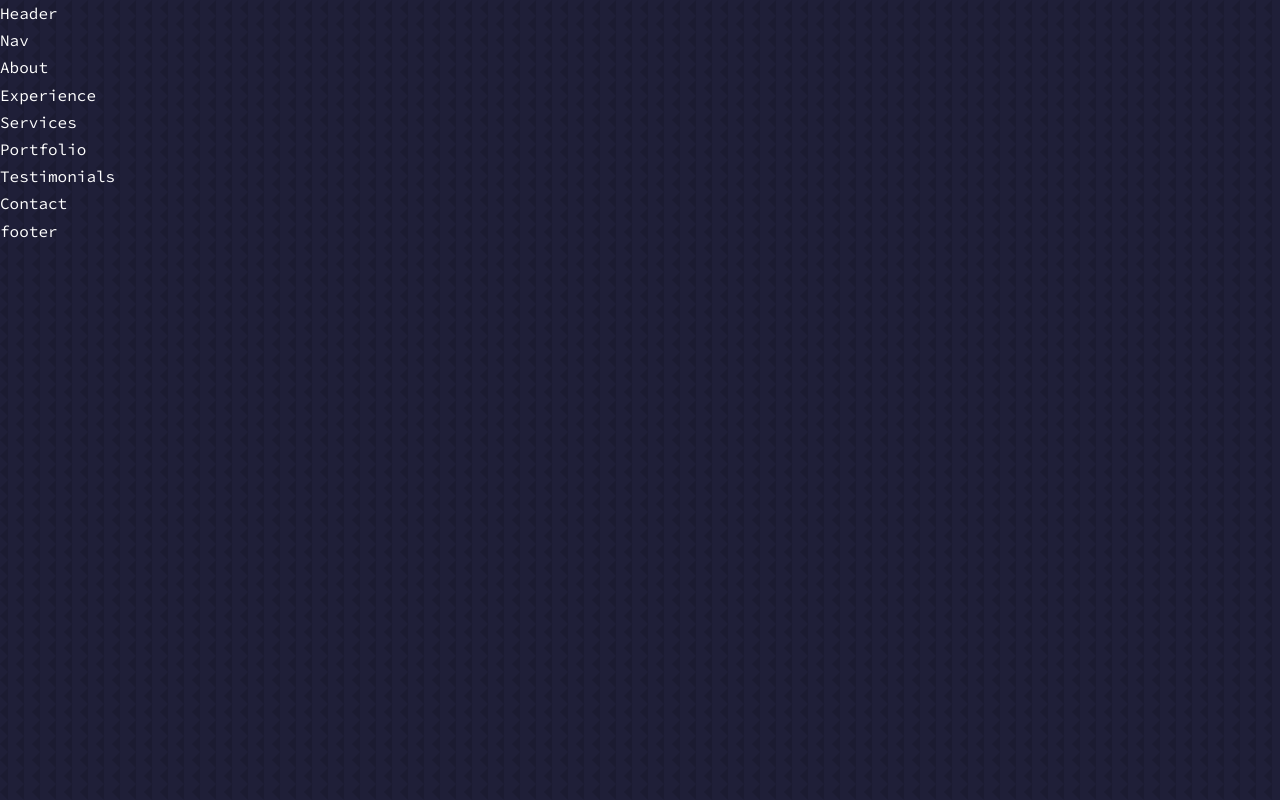
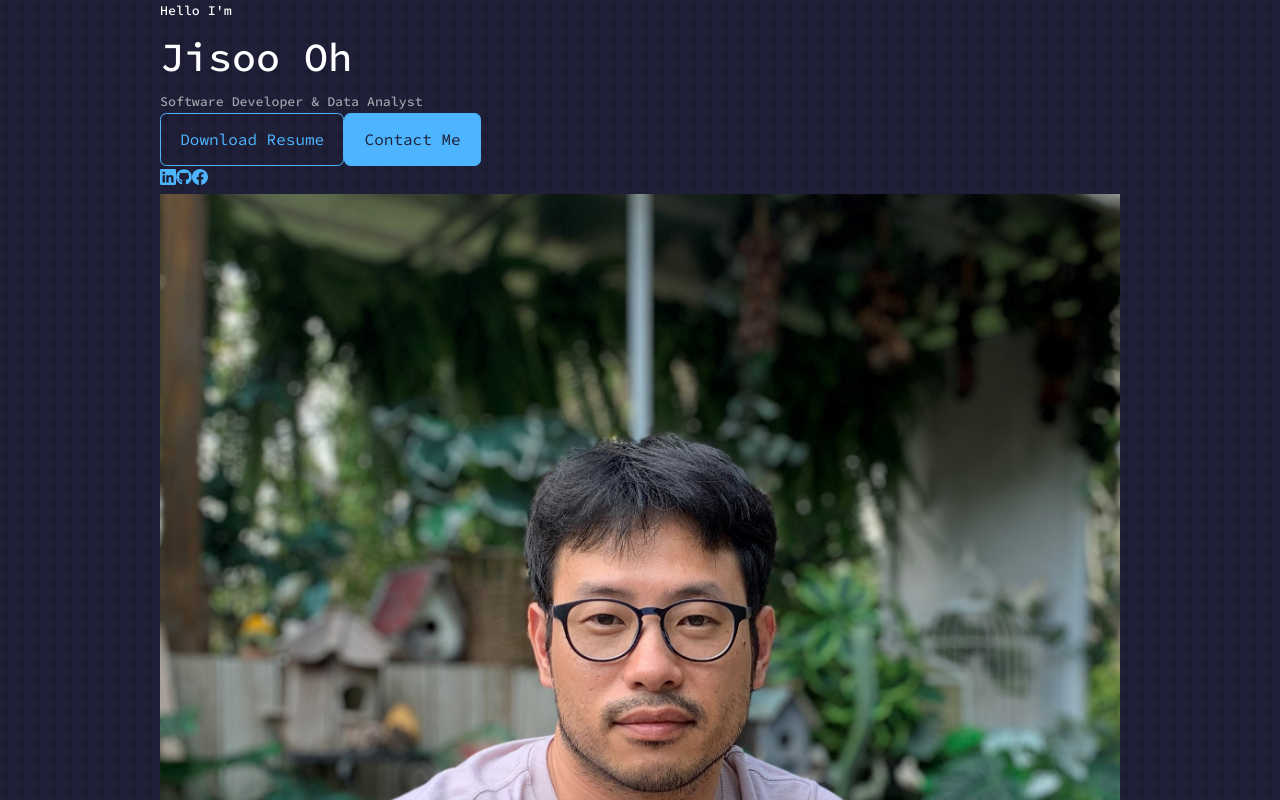
Before and after one commit to jisoooh0202/react-portfolio-website-tutorial, a React (Create React App) app: page / in a window 1280 px wide. Shown: the top 800 px of the page. Built offline with nearby package versions, Linux system fonts and the light colour scheme.

Commit message:
import CTA and HeaderSocials to header

```diff
--- a/src/components/header/Header.jsx
+++ b/src/components/header/Header.jsx
@@ -1,9 +1,26 @@
 import React from 'react'
 import './header.css'
+import CTA from './CTA'
+import ME from '../../assets/me.png'
+import HeaderSocials from './HeaderSocials'
 
 const header = () => {
   return (
-	<div>Header</div>
+	<header>
+		<div className="container header__container">
+			<h5>Hello I'm</h5>
+			<h1>Jisoo Oh</h1>
+			<h5 className="text-light">Software Developer & Data Analyst</h5>
+			<CTA />
+			<HeaderSocials />
+
+			<div className="me">
+				<img src={ME} alt="me" />
+			</div>
+
+			<a href="#contact" className='scroll__down'>Contact Me</a>
+		</div>
+	</header>
   )
 }
 
```
